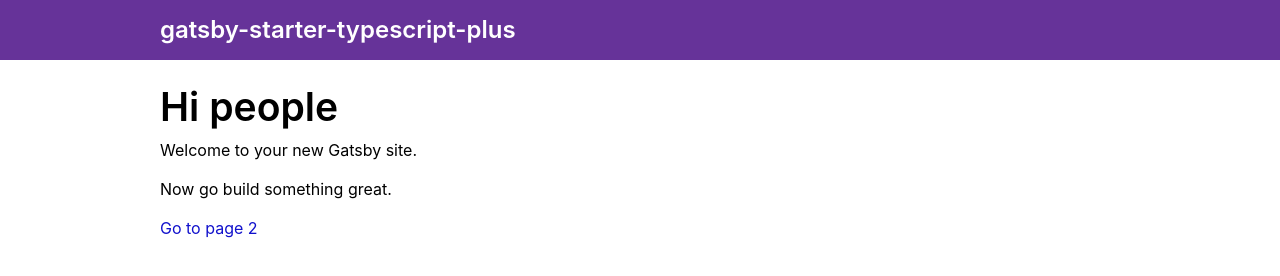
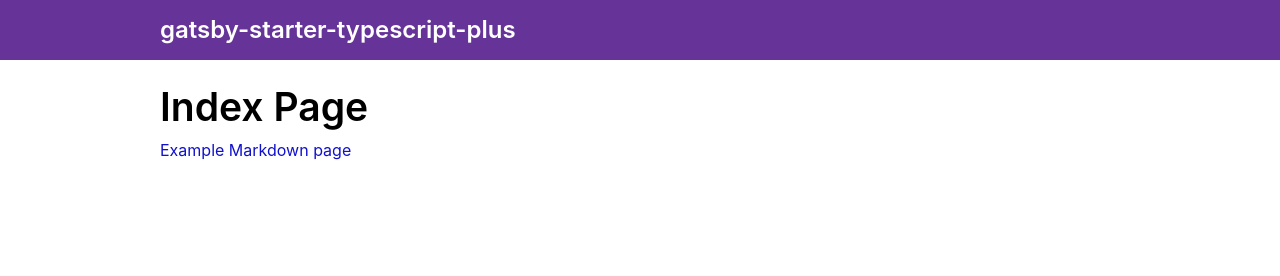
Before and after one commit to yatsubashi/yatsubashi-blog, a Gatsby site: page / in a window 1280 px wide. Built offline with nearby package versions, Linux system fonts and the light colour scheme; Gatsby itself is replaced by a stand-in of ours.

Commit message:
:sparkles: Create blog post list

```diff
--- a/src/pages/index.tsx
+++ b/src/pages/index.tsx
@@ -1,21 +1,63 @@
 import * as React from 'react'
-import { Link } from 'gatsby'
+import { Link, graphql } from 'gatsby'
 
 import Page from '../components/Page'
 import Container from '../components/Container'
 import IndexLayout from '../layouts'
 
-const IndexPage = () => (
+interface IndexPageProps {
+  data: {
+    allMarkdownRemark: {
+      edges: [
+        {
+          node: {
+            id: string
+            frontmatter: {
+              title: string
+              layout: string
+            }
+            fields: {
+              slug: string
+            }
+          }
+        }
+      ]
+    }
+  }
+}
+
+const IndexPage: React.FC<IndexPageProps> = ({ data }) => (
   <IndexLayout>
     <Page>
       <Container>
-        <h1>Hi people</h1>
-        <p>Welcome to your new Gatsby site.</p>
-        <p>Now go build something great.</p>
-        <Link to="/page-2/">Go to page 2</Link>
+        <h1>Index Page</h1>
+        {data.allMarkdownRemark.edges.map(({ node }) => (
+          <div key={node.id}>
+            <Link to={node.fields.slug}>{node.frontmatter.title}</Link>
+          </div>
+        ))}
       </Container>
     </Page>
   </IndexLayout>
 )
 
 export default IndexPage
+
+export const query = graphql`
+  query {
+    allMarkdownRemark {
+      edges {
+        node {
+          id
+          frontmatter {
+            title
+            layout
+          }
+          fields {
+            slug
+          }
+        }
+      }
+    }
+  }
+`
```
